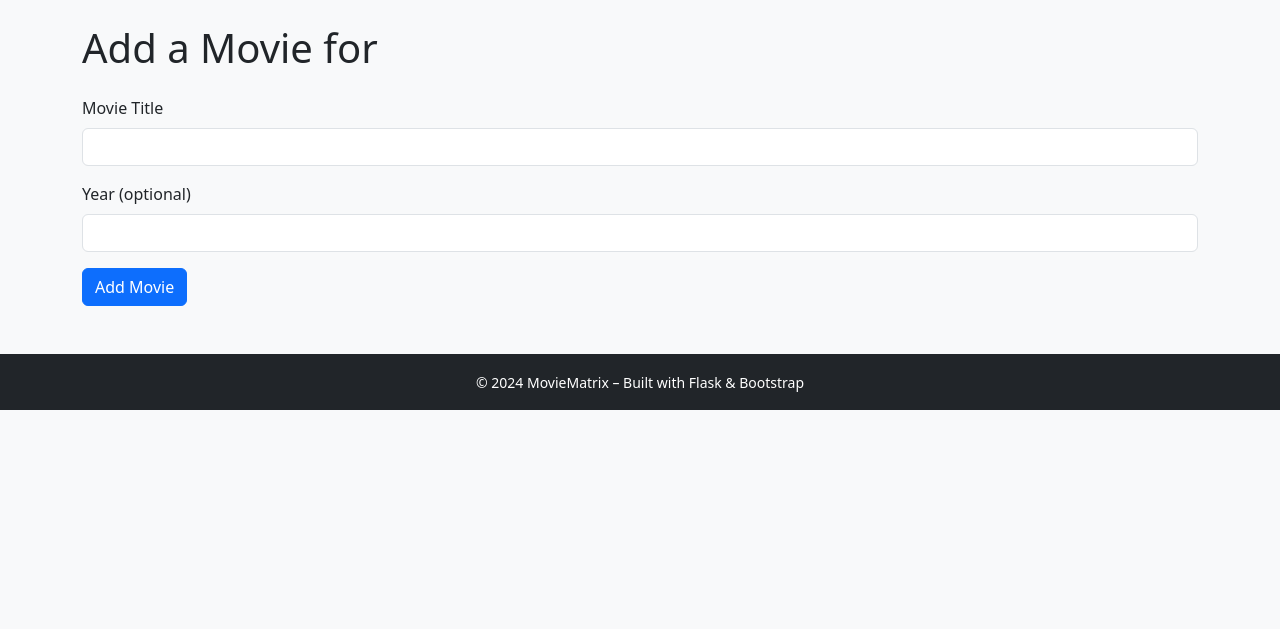
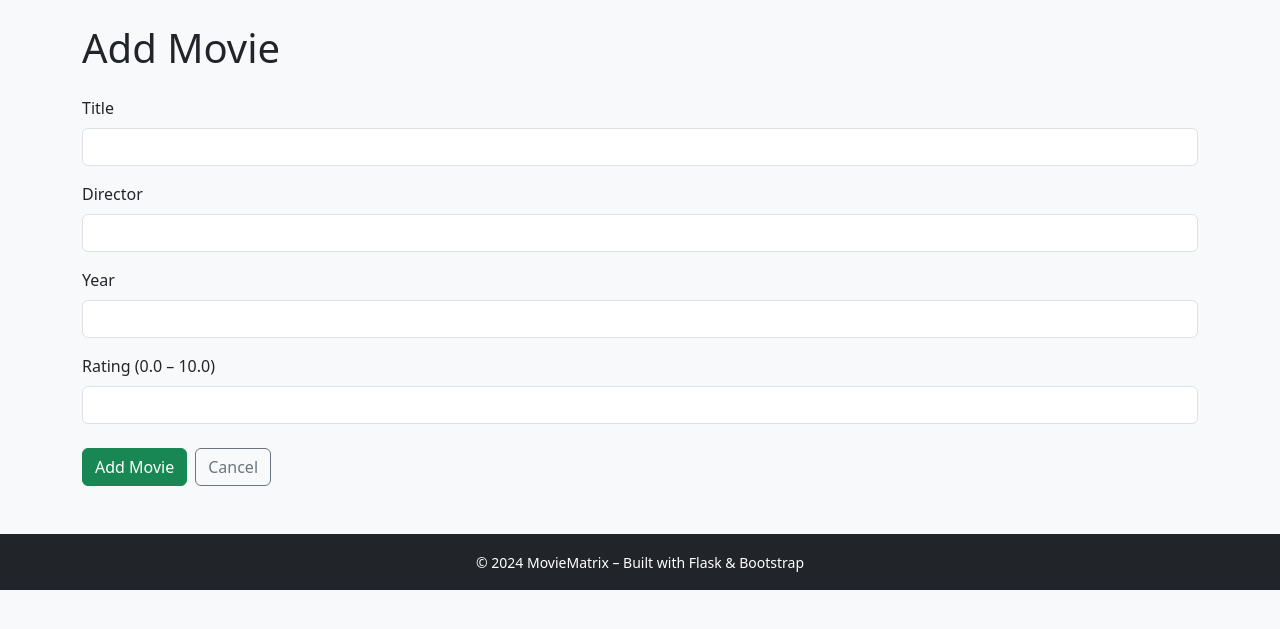
Before and after one commit to Nugamoto/MovieMatrix, a Flask app: template templates/add_movie.html in a window 1280 px wide. Shown: the part 56-685 px from the top of the page. Run offline with Flask 3, Linux system fonts and the light colour scheme; the template is opened without the code that fills it, so the values that code supplies are empty; some libraries are stand-ins or nearby versions.

Commit message:
style(forms): unify submit and cancel button layout and styling across all add/edit templates

```diff
--- a/templates/add_movie.html
+++ b/templates/add_movie.html
@@ -1,18 +1,30 @@
 {% extends "base.html" %}
 
-{% block title %}Add Movie - {{ user.name }}{% endblock %}
+{% block title %}Add Movie - MovieMatrix{% endblock %}
 
 {% block content %}
-<h1>Add a Movie for {{ user.name }}</h1>
+<h1>Add Movie</h1>
+
 <form method="POST" class="mt-4">
     <div class="mb-3">
-        <label for="title" class="form-label">Movie Title</label>
+        <label for="title" class="form-label">Title</label>
         <input type="text" class="form-control" id="title" name="title" required>
     </div>
     <div class="mb-3">
-        <label for="year" class="form-label">Year (optional)</label>
+        <label for="director" class="form-label">Director</label>
+        <input type="text" class="form-control" id="director" name="director">
+    </div>
+    <div class="mb-3">
+        <label for="year" class="form-label">Year</label>
         <input type="text" class="form-control" id="year" name="year">
     </div>
-    <button type="submit" class="btn btn-primary">Add Movie</button>
+    <div class="mb-3">
+        <label for="rating" class="form-label">Rating (0.0 – 10.0)</label>
+        <input type="text" class="form-control" id="rating" name="rating">
+    </div>
+    <div class="mt-4 d-flex gap-2">
+        <button type="submit" class="btn btn-success">Add Movie</button>
+        <a href="{{ url_for('user_movies', user_id=user.id) }}" class="btn btn-outline-secondary">Cancel</a>
+    </div>
 </form>
 {% endblock %}
```
Also changed, not shown: templates/add_review.html (+7 -2 lines), templates/add_user.html (+7 -3 lines), templates/edit_review.html (+8 -2 lines), templates/update_movie.html (+8 -4 lines).
